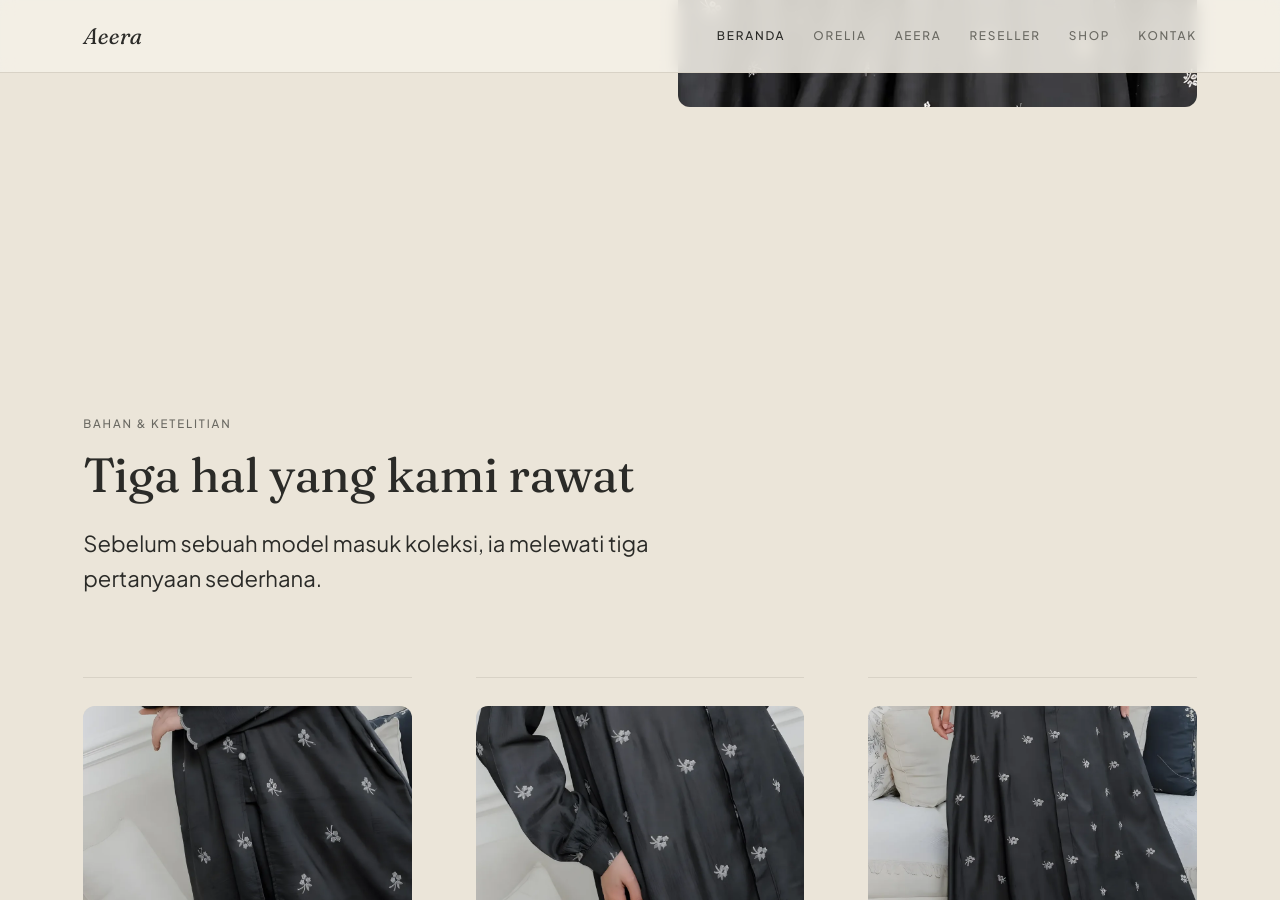
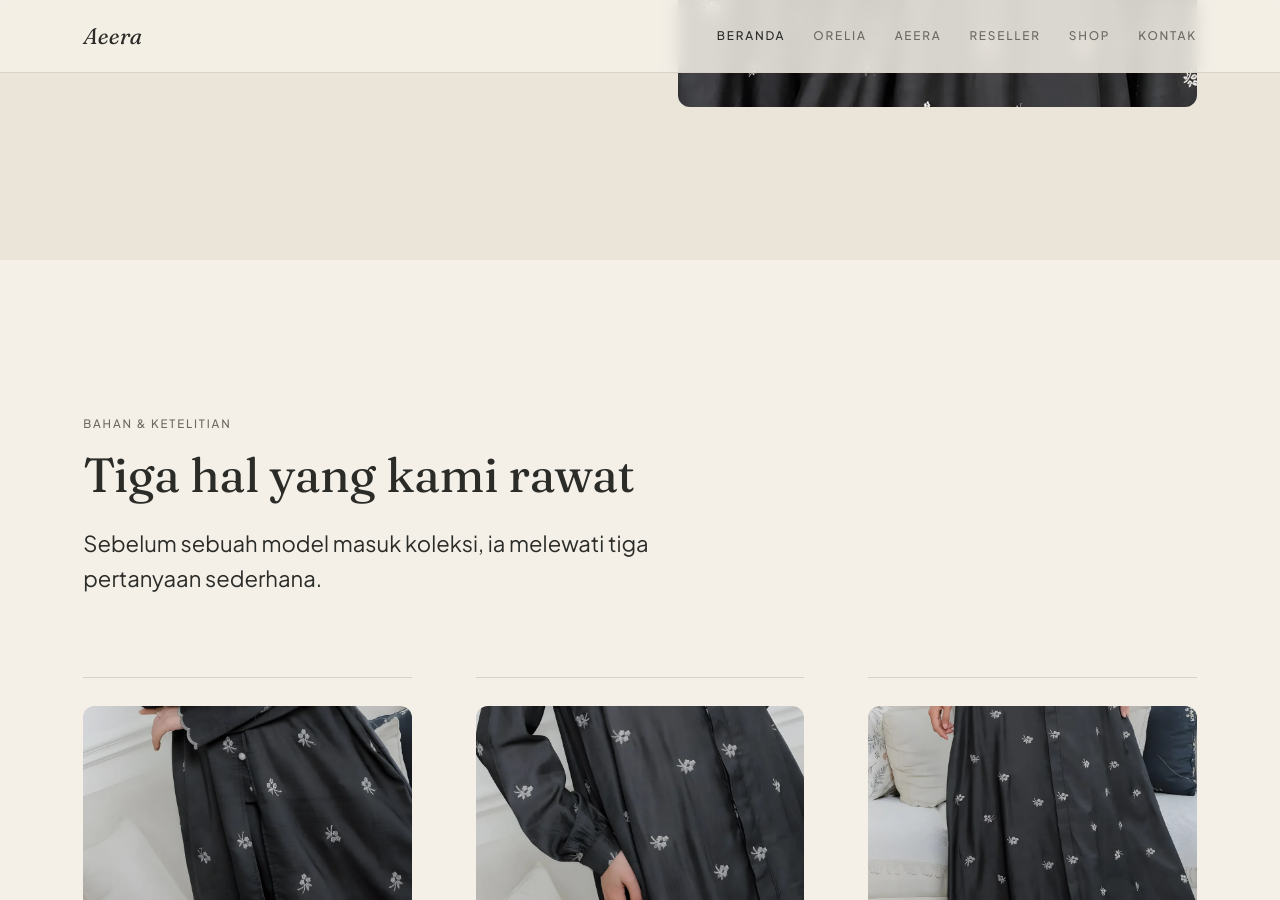
Before and after one commit to babybelanja/getaeera, a Jekyll site: the page built from index.html, in a window 1280 px wide and 900 px high, scrolled down 3195 px. Built offline with Jekyll 4.4.1, drawn with Linux system fonts in a browser that asks for light colours.

Commit message:
Home: fix section background alternation (Bahan & Kontak)

```diff
--- a/_sass/_components.scss
+++ b/_sass/_components.scss
@@ -235,7 +235,6 @@
 // ── Craft essay ──────────────────────────────────────────────
 .craft {
   padding-block: $section-y;
-  background: var(--bg-soft);
 
   .lead { margin-top: 1.5rem; }
 }
@@ -268,7 +267,10 @@
 }
 
 // ── Contact ──────────────────────────────────────────────────
-.contact { padding-block: $section-y; }
+.contact {
+  padding-block: $section-y;
+  background: var(--bg-soft);
+}
 
 .contact__grid {
   display: grid;
@@ -293,7 +295,7 @@
 }
 
 a.contact__card { transition: background 0.5s $ease; }
-a.contact__card:hover { background: var(--bg-soft); }
+a.contact__card:hover { background: var(--bg-deep); }
 
 // ── Footer ───────────────────────────────────────────────────
 .site-footer {
```
